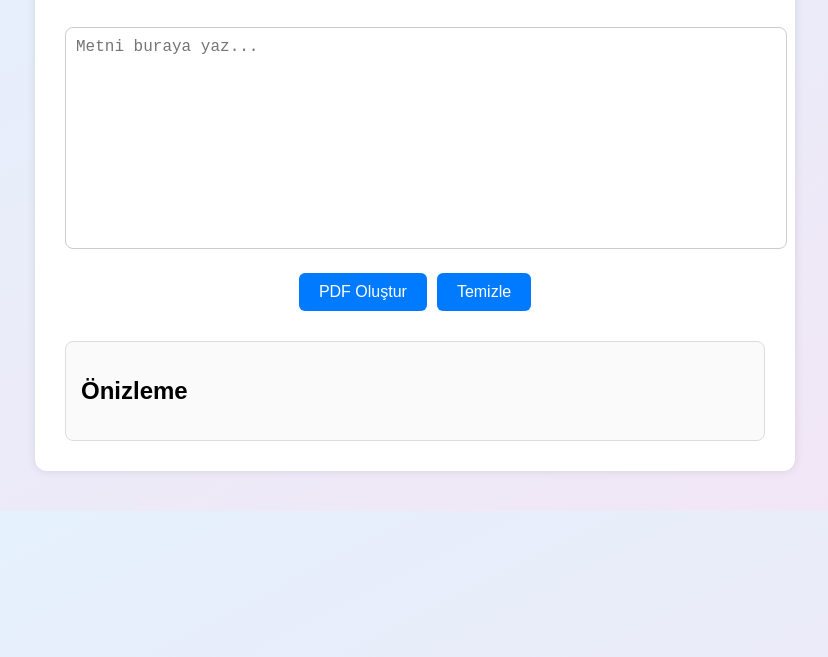
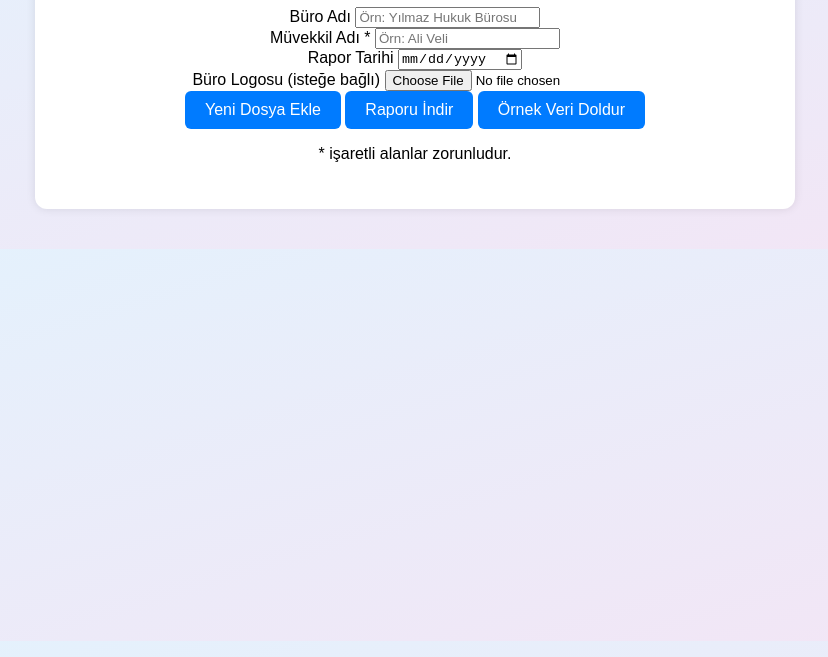
Before and after one commit to emreyum/ay-rapor, a plain HTML site: page index.html in a window 1280 px wide. Shown: the part 143-800 px from the top of the page, without its empty margins (225-1053 px from the left). Drawn offline with Linux system fonts and the light colour scheme.

Commit message:
Change title and update form fields in index.html

```diff
--- a/index.html
+++ b/index.html
@@ -3,27 +3,42 @@
 <head>
   <meta charset="UTF-8" />
   <meta name="viewport" content="width=device-width, initial-scale=1.0" />
-  <title>Yapay Zeka PDF Uygulaması</title>
+  <title>Dosya Rapor Sistemi</title>
   <link rel="stylesheet" href="style.css" />
-  <script src="https://cdnjs.cloudflare.com/ajax/libs/html2pdf.js/0.10.1/html2pdf.bundle.min.js"></script>
+  <script defer src="script.js"></script>
 </head>
 <body>
   <div class="container">
-    <h1>Yapay Zeka PDF Uygulaması</h1>
+    <h1>Dosya Rapor Sistemi</h1>
 
-    <textarea id="textInput" placeholder="Metni buraya yaz..."></textarea>
-
-    <div class="btn-container">
-      <button id="generateBtn">PDF Oluştur</button>
-      <button id="clearBtn">Temizle</button>
+    <div class="section">
+      <label>Büro Adı</label>
+      <input id="bureauName" type="text" placeholder="Örn: Yılmaz Hukuk Bürosu" />
     </div>
 
-    <div id="preview" class="preview">
-      <h2>Önizleme</h2>
-      <div id="content"></div>
+    <div class="section">
+      <label>Müvekkil Adı *</label>
+      <input id="clientName" type="text" placeholder="Örn: Ali Veli" />
     </div>
+
+    <div class="section">
+      <label>Rapor Tarihi</label>
+      <input id="reportDate" type="date" />
+    </div>
+
+    <div class="section">
+      <label>Büro Logosu (isteğe bağlı)</label>
+      <input id="logoInput" type="file" accept="image/*" />
+      <img id="logoPreview" style="display:none; max-height:80px; margin-top:8px;" />
+    </div>
+
+    <div id="cases"></div>
+
+    <button id="addCaseBtn">Yeni Dosya Ekle</button>
+    <button id="downloadBtn" disabled>Raporu İndir</button>
+    <button id="exampleBtn">Örnek Veri Doldur</button>
+
+    <p class="info">* işaretli alanlar zorunludur.</p>
   </div>
-
-  <script src="script.js"></script>
 </body>
 </html>
```
